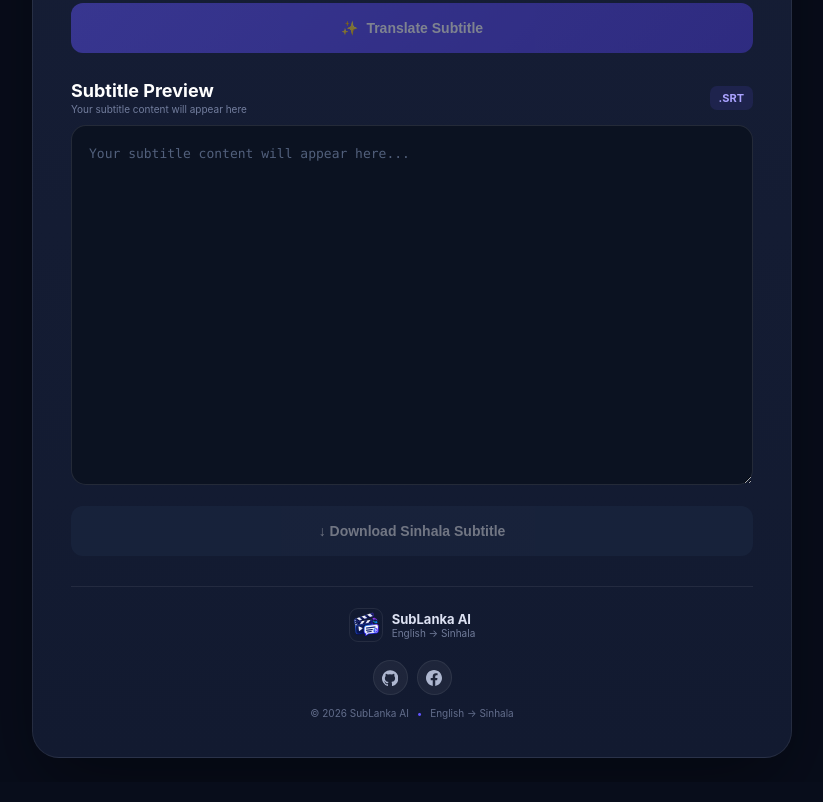
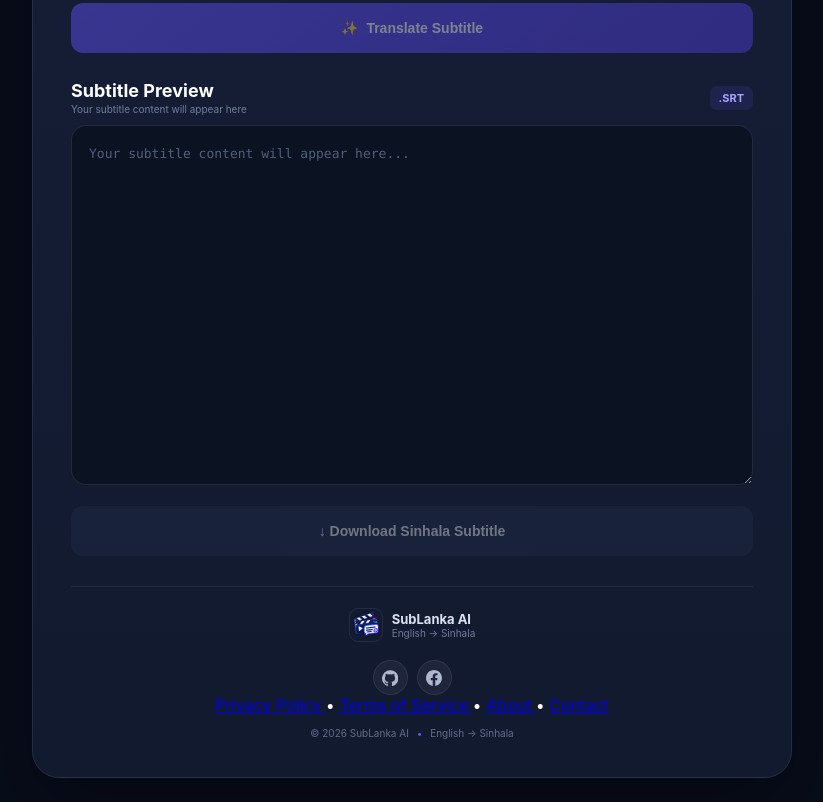
Before and after one commit to Imvisal/Subtittle-translator, a website: page index.html in a window 1280 px wide. Shown: the part 856-1658 px from the top of the page, without its empty margins (228-1051 px from the left). Drawn offline with Linux system fonts and the light colour scheme.

Commit message:
Update index.html

```diff
--- a/index.html
+++ b/index.html
@@ -481,7 +481,31 @@
 
         </div>
 
+<div class="footer-links">
 
+    <a href="privacy.html">
+        Privacy Policy
+    </a>
+
+    <span>•</span>
+
+    <a href="terms.html">
+        Terms of Service
+    </a>
+
+    <span>•</span>
+
+    <a href="about.html">
+        About
+    </a>
+
+    <span>•</span>
+
+    <a href="contact.html">
+        Contact
+    </a>
+
+</div>
 
         <div class="footer-copy">
 
```
